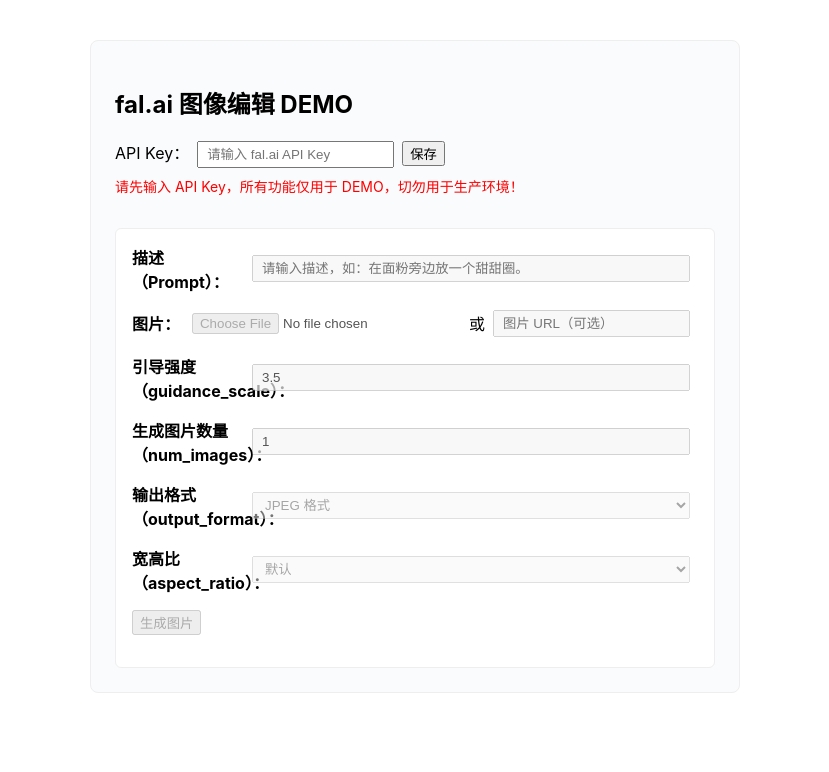
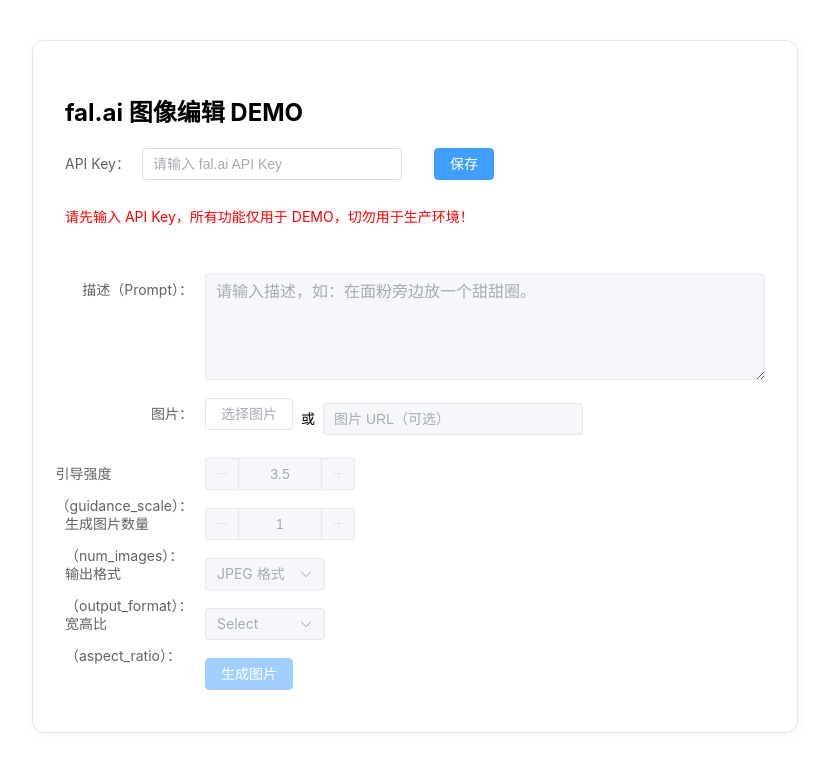
Before and after one commit to chenzhengduan/chad-flux, a Vue app: page / in a window 1280 px wide. Shown: the top 772 px of the page, without its empty margins (225-1054 px from the left). Built offline with nearby package versions, Linux system fonts and the light colour scheme.

Commit message:
提交代码

```diff
--- a/src/App.vue
+++ b/src/App.vue
@@ -1,5 +1,5 @@
 <template>
-  <el-config-provider namespace="sub">
+  <el-config-provider>
   <div>
     <router-view  />
   </div>
--- a/src/assets/sub-element-theme.scss
+++ b/src/assets/sub-element-theme.scss
@@ -1,11 +1,7 @@
 
 
-// 设置Element Plus的命名空间为'sub'
-@forward 'element-plus/theme-chalk/src/mixins/config.scss' with (
-  $namespace: 'sub'
-);
+
 
 // 导入Element Plus的完整样式
-@import 'element-plus/theme-chalk/src/index.scss';
 
 @import './reset.scss';
--- a/src/main.ts
+++ b/src/main.ts
@@ -2,24 +2,11 @@
 import App from './App.vue';
 import { createRouter, createWebHashHistory} from 'vue-router';
 import ElementPlus from 'element-plus';
-// 移除 reset.scss 导入，因为已在 sub-element-theme.scss 中导入
-// import './assets/reset.scss'
-// 声明全局类型
-declare global {
-  interface Window {
-    __MICRO_APP_BASE_ROUTE__?: string;
-    __MICRO_APP_ENVIRONMENT__?: boolean;
-    __MICRO_APP_NAME__?: string;
-    __MICRO_APP_PUBLIC_PATH__?: string;
-    microApp?: any;
-    microAppPublicPath?: string;
-  }
-}
+import 'element-plus/dist/index.css'
 
 // 创建一个简单的路由
 const router = createRouter({
-  // 使用window.__MICRO_APP_BASE_ROUTE__作为基础路径，这对micro-app集成很重要
-  history: createWebHashHistory(window.__MICRO_APP_BASE_ROUTE__ || '/'),
+  history: createWebHashHistory('/'),
   routes: [
     {
       path: '/',
@@ -28,53 +15,7 @@
   ]
 });
 
-let app: any = null;
-
-// 将渲染操作放入mount函数
-function mount() {
-  app = createApp(App);
-  app.use(router);
-  app.use(ElementPlus);
-  // 处理URL查询参数
-  app.mount('#app');
-}
-
-// 将卸载操作放入unmount函数
-function unmount() {
-  app?.unmount();
-  app = null;
-}
-
-// 微前端环境下，注册mount和unmount方法
-if (window.__MICRO_APP_ENVIRONMENT__) {
-  // 添加对资源路径的处理
-  console.log('Running in micro-app environment');
-  console.log('Base route:', window.__MICRO_APP_BASE_ROUTE__);
-  console.log('App name:', window.__MICRO_APP_NAME__);
-
-  // 注册到window对象上，micro-app会调用这些方法
-  // 注册动态名称的方法，以防万一
-  if (window.__MICRO_APP_NAME__) {
-    window[`micro-app-${window.__MICRO_APP_NAME__}`] = { mount, unmount };
-    window[`micro-app-${window.__MICRO_APP_NAME__}`].router = router;
-  }
-
-  // 添加数据监听器，用于接收主应用发送的页面切换指令
-  if (window.microApp) {
-    window.microApp.addDataListener((data: any) => {
-      console.log('接收到主应用发送的数据:', data);
-      if(data&&data.targetRoute){
-        router.replace(data.targetRoute);
-        return
-      }
-      // 如果数据中包含page字段，则切换到指定页面
-      if (data && data.page) {
-        console.log('切换到页面:', data.page);
-        router.push(data.page);
-      }
-    });
-  }
-} else {
-  // 非微前端环境直接渲染
-  mount();
-}
+const app = createApp(App);
+app.use(router);
+app.use(ElementPlus);
+app.mount('#app');
--- a/src/pages/falAIImageEdit.vue
+++ b/src/pages/falAIImageEdit.vue
@@ -2,15 +2,20 @@
   <div class="fal-ai-image-edit">
     <h2>fal.ai 图像编辑 DEMO</h2>
     <div class="apikey-section">
-      <label for="fal-apikey">API Key：</label>
-      <input
-        id="fal-apikey"
-        v-model="apiKeyInput"
-        type="password"
-        placeholder="请输入 fal.ai API Key"
-      />
-      <button @click="saveApiKey">保存</button>
-      <button v-if="apiKey" @click="clearApiKey">清除</button>
+      <el-form :inline="true" class="apikey-form">
+        <el-form-item label="API Key：">
+          <el-input
+            v-model="apiKeyInput"
+            type="password"
+            placeholder="请输入 fal.ai API Key"
+            style="width: 260px;"
+          />
+        </el-form-item>
+        <el-form-item>
+          <el-button type="primary" @click="saveApiKey">保存</el-button>
+          <el-button v-if="apiKey" @click="clearApiKey" type="default">清除</el-button>
+        </el-form-item>
+      </el-form>
       <div class="tip" v-if="!apiKey">
         <span style="color: red;">请先输入 API Key，所有功能仅用于 DEMO，切勿用于生产环境！</span>
       </div>
@@ -18,52 +23,62 @@
         <span style="color: green;">API Key 已保存，可正常使用 fal.ai 能力。</span>
       </div>
     </div>
-    <!-- 后续功能区 -->
-    <form class="falai-form" @submit.prevent="onSubmit">
-      <div class="form-row">
-        <label>描述（Prompt）：</label>
-        <input v-model="prompt" :disabled="!apiKey" placeholder="请输入描述，如：在面粉旁边放一个甜甜圈。" />
-      </div>
-      <div class="form-row">
-        <label>图片：</label>
-        <input type="file" accept="image/*" @change="onFileChange" :disabled="!apiKey" />
+    <el-form class="falai-form" @submit.prevent="onSubmit" label-width="140px">
+      <el-form-item label="描述（Prompt）：">
+        <el-input
+          v-model="prompt"
+          type="textarea"
+          :autosize="{ minRows: 4, maxRows: 8 }"
+          :disabled="!apiKey"
+          placeholder="请输入描述，如：在面粉旁边放一个甜甜圈。"
+          style="width: 100%; font-size: 16px;"
+        />
+      </el-form-item>
+      <el-form-item label="图片：">
+        <el-upload
+          :show-file-list="true"
+          :disabled="!apiKey"
+          accept="image/*"
+          action="#"
+          :auto-upload="false"
+          :on-change="onFileChange"
+          :limit="1"
+        >
+          <el-button :disabled="!apiKey">选择图片</el-button>
+        </el-upload>
         <span style="margin: 0 8px;">或</span>
-        <input v-model="imageUrl" :disabled="!apiKey" placeholder="图片 URL（可选）" />
-      </div>
-      <div class="form-row">
-        <label>引导强度（guidance_scale）：</label>
-        <input type="number" step="0.1" v-model.number="guidanceScale" :disabled="!apiKey" min="1" max="20" />
-      </div>
-      <div class="form-row">
-        <label>生成图片数量（num_images）：</label>
-        <input type="number" v-model.number="numImages" :disabled="!apiKey" min="1" max="4" />
-      </div>
-      <div class="form-row">
-        <label>输出格式（output_format）：</label>
-        <select v-model="outputFormat" :disabled="!apiKey">
-          <option value="jpeg">JPEG 格式</option>
-          <option value="png">PNG 格式</option>
-        </select>
-      </div>
-      <div class="form-row">
-        <label>宽高比（aspect_ratio）：</label>
-        <select v-model="aspectRatio" :disabled="!apiKey">
-          <option value="">默认</option>
-          <option value="21:9">21:9</option>
-          <option value="16:9">16:9</option>
-          <option value="4:3">4:3</option>
-          <option value="3:2">3:2</option>
-          <option value="1:1">1:1</option>
-          <option value="2:3">2:3</option>
-          <option value="3:4">3:4</option>
-          <option value="9:16">9:16</option>
-          <option value="9:21">9:21</option>
-        </select>
-      </div>
-      <div class="form-row">
-        <button type="submit" :disabled="!apiKey || loading">{{ loading ? '生成中...' : '生成图片' }}</button>
-      </div>
-    </form>
+        <el-input v-model="imageUrl" :disabled="!apiKey" placeholder="图片 URL（可选）" style="width: 260px;" />
+      </el-form-item>
+      <el-form-item label="引导强度（guidance_scale）：">
+        <el-input-number v-model="guidanceScale" :min="1" :max="20" :step="0.1" :disabled="!apiKey" />
+      </el-form-item>
+      <el-form-item label="生成图片数量（num_images）：">
+        <el-input-number v-model="numImages" :min="1" :max="4" :disabled="!apiKey" />
+      </el-form-item>
+      <el-form-item label="输出格式（output_format）：">
+        <el-select v-model="outputFormat" :disabled="!apiKey" style="width: 120px;">
+          <el-option label="JPEG 格式" value="jpeg" />
+          <el-option label="PNG 格式" value="png" />
+        </el-select>
+      </el-form-item>
+      <el-form-item label="宽高比（aspect_ratio）：">
+        <el-select v-model="aspectRatio" :disabled="!apiKey" style="width: 120px;">
+          <el-option label="默认" value="" />
+          <el-option label="21:9" value="21:9" />
+          <el-option label="16:9" value="16:9" />
+          <el-option label="4:3" value="4:3" />
+          <el-option label="3:2" value="3:2" />
+          <el-option label="1:1" value="1:1" />
+          <el-option label="2:3" value="2:3" />
+          <el-option label="3:4" value="3:4" />
+          <el-option label="9:16" value="9:16" />
+          <el-option label="9:21" value="9:21" />
+        </el-select>
+      </el-form-item>
+      <el-form-item>
+        <el-button type="primary" native-type="submit" :disabled="!apiKey || loading">{{ loading ? '生成中...' : '生成图片' }}</el-button>
+      </el-form-item>
+    </el-form>
     <div v-if="errorMsg" style="color: red; margin-top: 16px;">{{ errorMsg }}</div>
     <div v-if="logs.length" style="margin-top: 16px;">
       <div style="font-weight: bold;">日志：</div>
@@ -85,7 +100,7 @@
       <div v-for="(item, idx) in history" :key="idx" style="margin-top: 18px; padding:12px; border:1px solid #eee; border-radius:6px; background:#f8f8fa;">
         <div style="font-size:13px; color:#888; margin-bottom:6px;">{{ item.time }}</div>
         <div style="margin-bottom:6px;">Prompt: <span style="color:#333">{{ item.params.prompt }}</span></div>
-        <div style="margin-bottom:6px;">guidance_scale: {{ item.params.guidance_scale }} | num_images: {{ item.params.num_images }} | output_format: {{ item.params.output_format }} <span v-if="item.params.aspect_ratio">| aspect_ratio: {{ item.params.aspect_ratio }}</span></div>
+        <div style="margin-bottom:6px;">引导强度: {{ item.params.guidance_scale }} | 数量: {{ item.params.num_images }} | 输出格式: {{ item.params.output_format }} <span v-if="item.params.aspect_ratio">| 宽高比: {{ item.params.aspect_ratio }}</span></div>
         <div style="display: flex; flex-wrap: wrap; gap: 12px;">
           <div v-for="(img, i) in item.images" :key="i" style="border:1px solid #eee; padding:4px; border-radius:4px; background:#fff;">
             <img :src="img.url" :alt="'history-'+idx+'-'+i" :width="img.width/8" :height="img.height/8" style="max-width:100px; display:block;" />
@@ -99,6 +114,7 @@
 
 <script setup lang="ts">
 import { ref, onMounted } from 'vue';
+import { ElMessage } from 'element-plus';
 let fal: any = null;
 
 const apiKeyInput = ref('');
@@ -148,19 +164,21 @@
 const resultImages = ref<{url:string,width:number,height:number}[]>([]);
 const history = ref<{params:any, images:any[], time:string}[]>([]);
 
-function onFileChange(e: Event) {
-  const target = e.target as HTMLInputElement;
-  if (target.files && target.files.length > 0) {
-    file.value = target.files[0];
-  } else {
-    file.value = null;
-  }
+function onFileChange(uploadFile) {
+  file.value = uploadFile.raw || null;
 }
 
 async function onSubmit() {
   errorMsg.value = '';
   logs.value = [];
   resultImages.value = [];
+
+  // 检查必填项
+  if (!prompt.value.trim()) {
+    errorMsg.value = '请输入描述（Prompt）';
+    return;
+  }
+
   loading.value = true;
   await loadFalClient();
   if (!fal) {
@@ -228,47 +246,26 @@
 
 <style scoped>
 .fal-ai-image-edit {
-  max-width: 600px;
+  max-width: 700px;
   margin: 40px auto;
-  padding: 24px;
-  border: 1px solid #eee;
-  border-radius: 8px;
-  background: #fafbfc;
+  padding: 32px 32px 24px 32px;
+  border: 1px solid #e4e7ed;
+  border-radius: 12px;
+  background: #fff;
+  box-shadow: 0 2px 12px 0 rgba(0,0,0,0.04);
 }
 .apikey-section {
   margin-bottom: 24px;
 }
-input[type="password"] {
-  margin: 0 8px;
-  padding: 4px 8px;
-}
-button {
-  margin-right: 8px;
+.falai-form {
+  margin-top: 32px;
+  padding: 16px 0 0 0;
+  background: #fff;
+  border-radius: 6px;
+  border: none;
 }
 .tip {
   margin-top: 8px;
   font-size: 14px;
 }
-.falai-form {
-  margin-top: 32px;
-  padding: 16px;
-  background: #fff;
-  border-radius: 6px;
-  border: 1px solid #eee;
-}
-.form-row {
-  display: flex;
-  align-items: center;
-  margin-bottom: 16px;
-}
-.form-row label {
-  width: 120px;
-  font-weight: bold;
-}
-.form-row input,
-.form-row select {
-  flex: 1;
-  padding: 4px 8px;
-  margin-right: 8px;
-}
 </style>
--- a/vite.config.ts
+++ b/vite.config.ts
@@ -20,13 +20,6 @@
       'Access-Control-Allow-Headers': 'X-Requested-With, Content-Type, Authorization',
     },
   },
-  css: {
-    preprocessorOptions: {
-      scss: {
-        additionalData: `@use "~/assets/sub-element-theme.scss" as *;`,
-      },
-    },
-  },
   build: {
     outDir: 'dist',
     cssCodeSplit: false,
```
